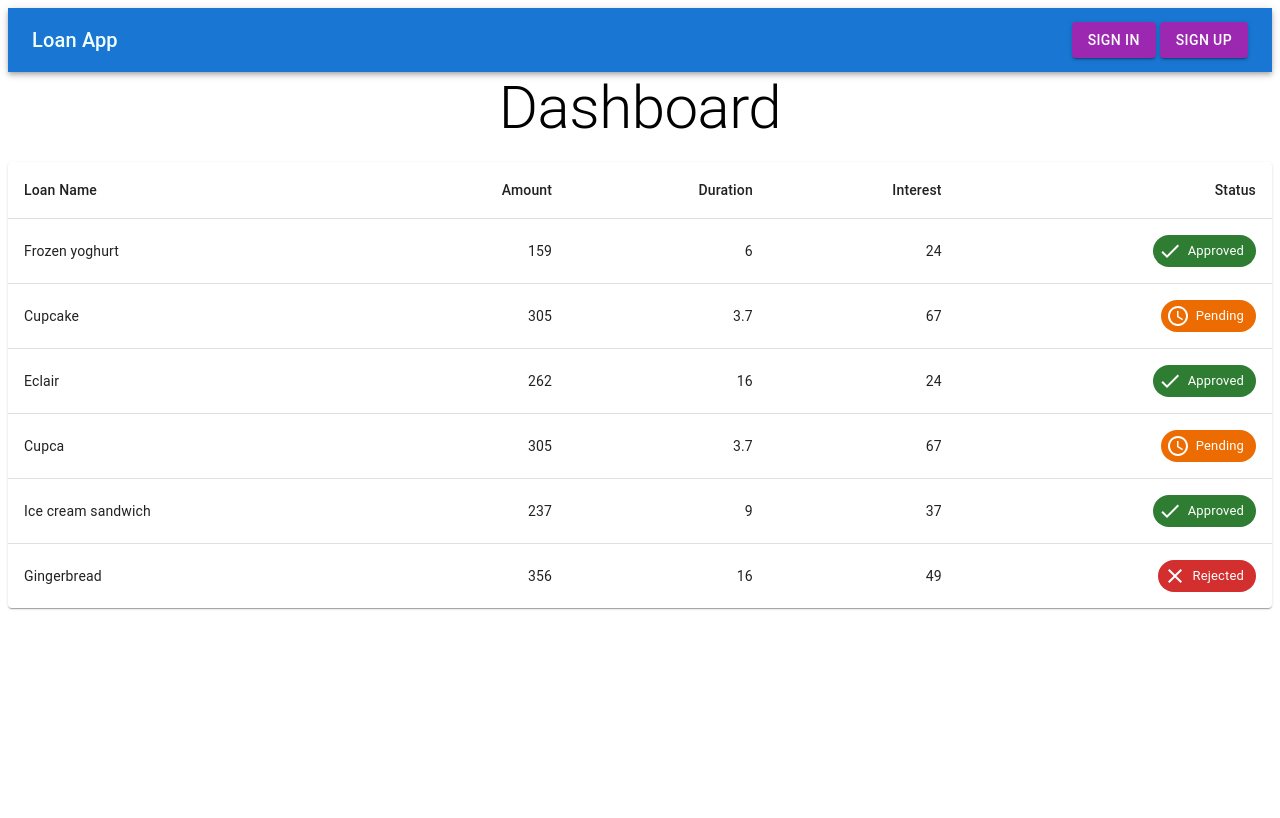
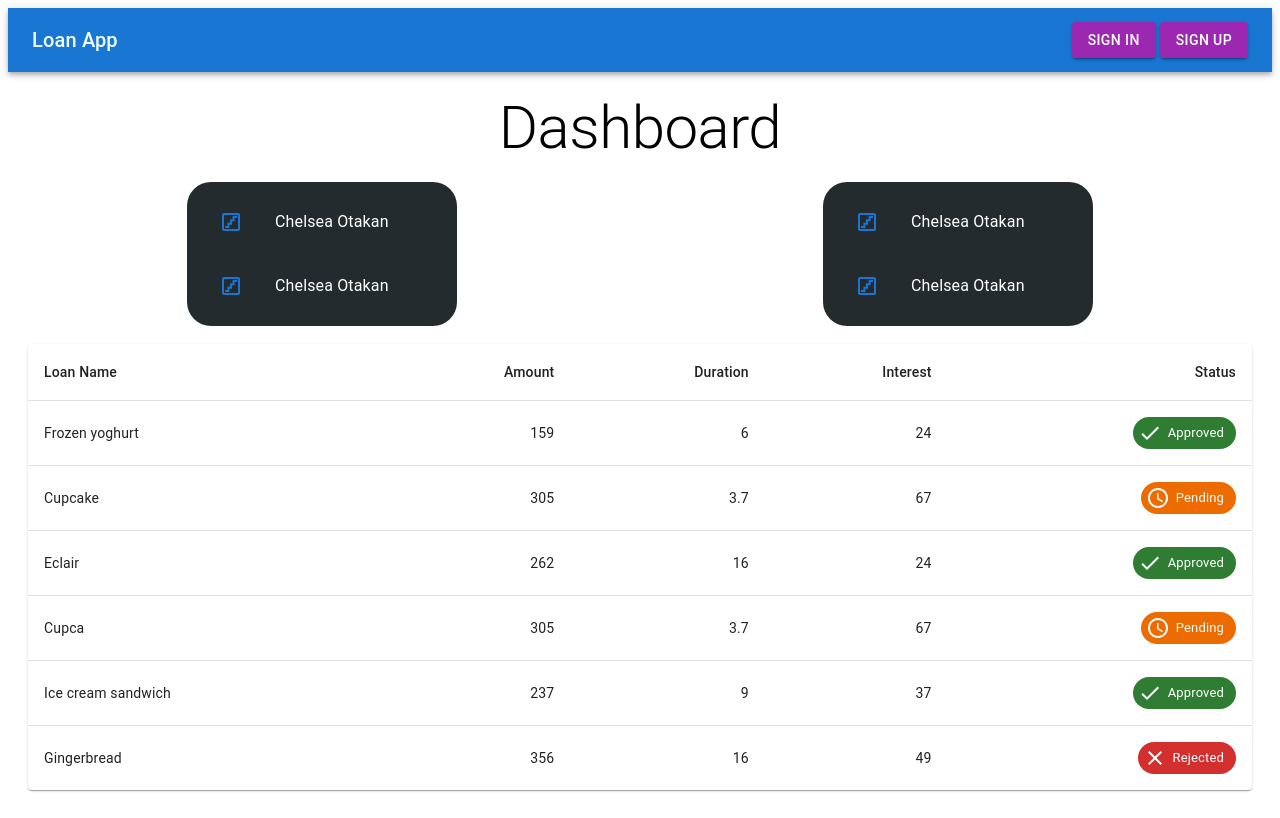
Before and after one commit to Hash-Debug/Loan_System, a React (Create React App) app: page /dashboard in a window 1280 px wide. Built offline with nearby package versions, Linux system fonts and the light colour scheme; no server answers; the database is empty; the HTML template or start-up script is replaced by a standard one.

Commit message:
reading data in dashboard

```diff
--- a/src/components/Dashboard.jsx
+++ b/src/components/Dashboard.jsx
@@ -5,10 +5,11 @@ import TableCell from '@mui/material/TableCell';
 import TableContainer from '@mui/material/TableContainer';
 import TableHead from '@mui/material/TableHead';
 import TableRow from '@mui/material/TableRow';
+
 import Paper from '@mui/material/Paper';
-import { Chip, Typography } from '@mui/material';
-import { AccessTime, Clear, Done } from '@mui/icons-material';
-import { collection, query, where, getDocs, onSnapshot } from "firebase/firestore";
+import { Chip, Typography, ListItemButton, List, ListItemIcon, ListItem, ListItemText, Grid } from '@mui/material';
+import { AccessTime, Clear, Done, StairsOutlined, } from '@mui/icons-material';
+import { collection, query, where, getDocs } from "firebase/firestore";
 import { auth, db } from '../api/firebase';
 
 
@@ -27,44 +28,99 @@ const rows = [
   createData('Gingerbread', 356, 16.0, 49, <Chip label="Rejected" color='error' icon={<Clear />} />),
 ];
 
+
+
 export default function Dashboard() {
+
+  const [user, setuser] = React.useState(null)
 
 
 
+  const [uid, setuid] = React.useState(null)
   async function fetchUserData() {
+    await setuid(auth.currentUser.uid)
 
-    const q = query(collection(db, "users"), where("uid", "==", "vvoyEcyczteEk1IIipKCfp95bj92"));
-    const unsubscribe = onSnapshot(q, (querySnapshot) => {
-      const cities = [];
-      console.log(querySnapshot);
-      querySnapshot.forEach((doc) => {
-        cities.push(doc.data().name);
-      });
-      console.log("Current cities in CA: ", cities.join(", "));
+
+    const q = await query(collection(db, "users"), where("userdata.uid", "==", uid));
+    // console.log(q);
+
+    const querySnapshot = await getDocs(q);
+    console.log(querySnapshot);
+    querySnapshot.forEach((doc) => {
+      // doc.data() is never undefined for query doc snapshots
+      console.log(doc.id, " => ", doc.data());
     });
 
-    // const user = await auth.currentUser.uid
-    // console.log(auth.currentUser.uid);
-    // const q = await query(collection(db, "users"), where("uid", "==", "vvoyEcyczteEk1IIipKCfp95bj92"));
-    // console.log(q);
-
-    // const querySnapshot = await getDocs(q);
-    // console.log(querySnapshot);
-    // querySnapshot.forEach((doc) => {
-    //   // doc.data() is never undefined for query doc snapshots
-    //   console.log(doc.id, " => ", doc.data());
-    // });
 
   }
   React.useEffect(() => {
     fetchUserData()
-  }, [])
+  },[fetchUserData])
   // console.log();
 
   return (
-    <>
+    <div style={{ padding: '20px' }}>
       <Typography align='center' variant='h2'>Dashboard</Typography>
       <br></br>
+
+      <Grid container spacing={6} justifyContent="space-around" alignItems="stretch">
+        <Grid item xs={3}>
+
+
+          <List
+
+            sx={{ width: '100%', maxWidth: 360, bgcolor: '#242B2E', color: 'white', borderRadius: '24px' }}
+            aria-label="contacts"
+          >
+            <ListItem >
+              <ListItemButton>
+                <ListItemIcon>
+                  <StairsOutlined color='primary' />
+                </ListItemIcon>
+                <ListItemText primary="Chelsea Otakan" />
+              </ListItemButton>
+            </ListItem>
+
+            <ListItem >
+              <ListItemButton>
+                <ListItemIcon>
+                  <StairsOutlined color='primary' />
+                </ListItemIcon>
+                <ListItemText primary="Chelsea Otakan" />
+              </ListItemButton>
+            </ListItem>
+
+          </List>
+        </Grid>
+        <Grid item xs={3} >
+          <List
+
+            sx={{ width: '100%', maxWidth: 360, bgcolor: '#242B2E', color: 'white', borderRadius: '24px' }}
+            aria-label="contacts"
+          >
+            <ListItem >
+              <ListItemButton>
+                <ListItemIcon>
+                  <StairsOutlined color='primary' />
+                </ListItemIcon>
+                <ListItemText primary="Chelsea Otakan" />
+              </ListItemButton>
+            </ListItem>
+
+            <ListItem >
+              <ListItemButton>
+                <ListItemIcon>
+                  <StairsOutlined color='primary' />
+                </ListItemIcon>
+                <ListItemText primary="Chelsea Otakan" />
+              </ListItemButton>
+            </ListItem>
+
+          </List>
+        </Grid>
+      </Grid>
+      <br />
+
       <TableContainer className='container' variant='elevation' component={Paper}>
         <Table sx={{ minWidth: 650 }} aria-label="simple table">
           <TableHead>
@@ -94,6 +150,6 @@ export default function Dashboard() {
           </TableBody>
         </Table>
       </TableContainer>
-    </>
+    </div>
   );
 }
```
